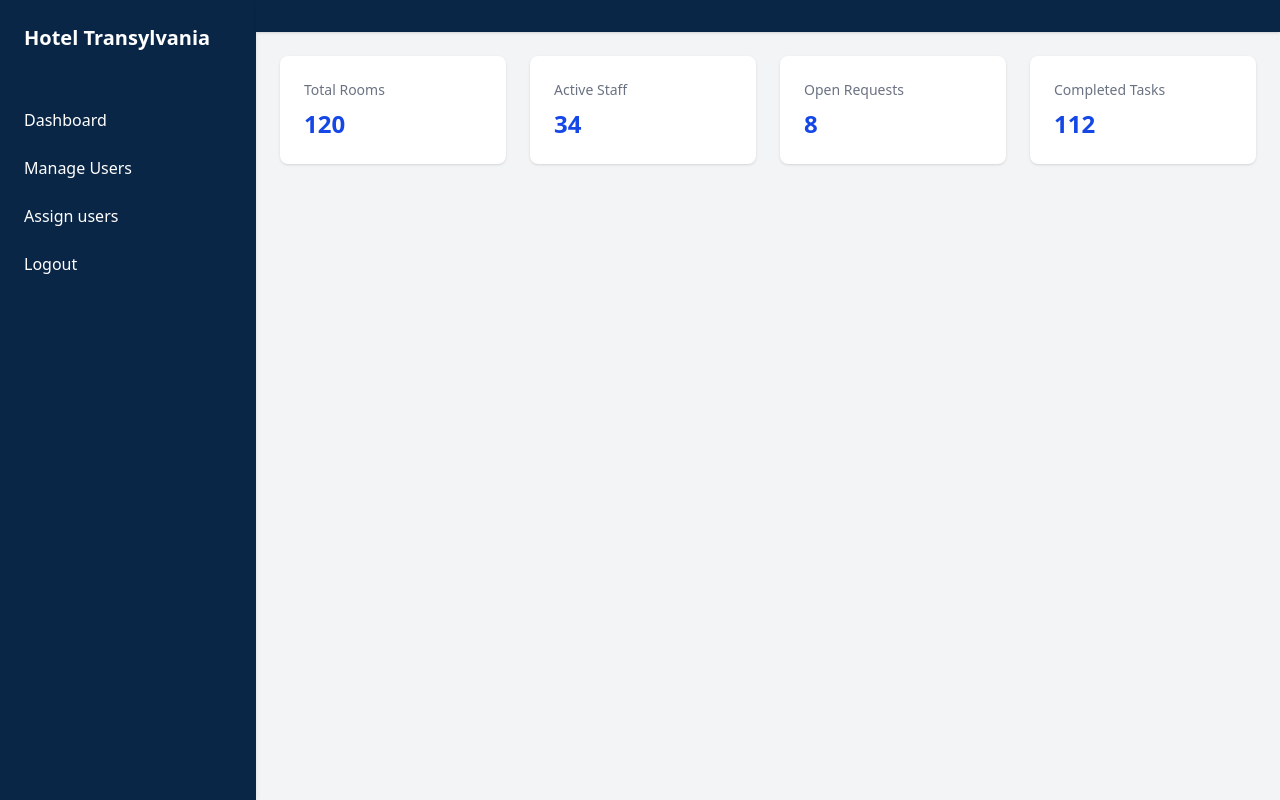
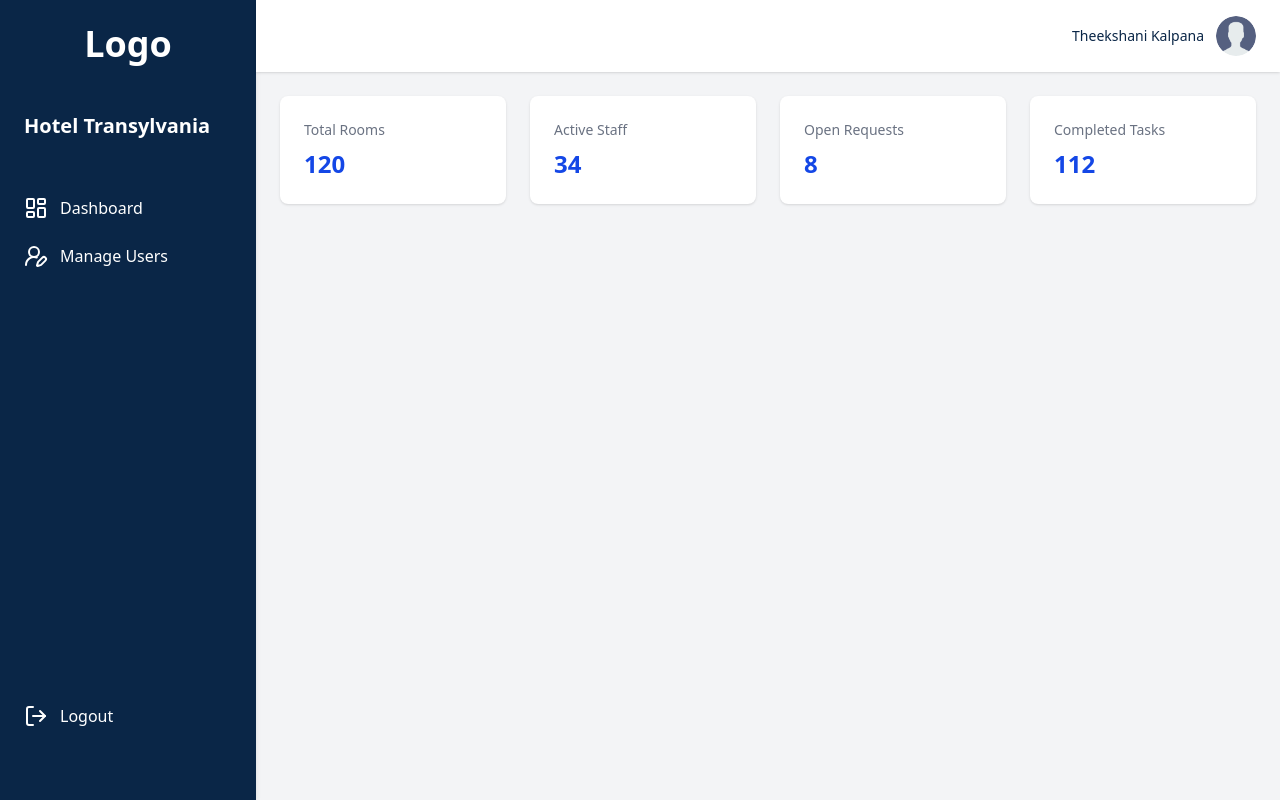
Before and after one commit to vinuwa98/Hotel-Transylvania_FrontEnd, a React (Vite) app: page /dashboard in a window 1280 px wide. Built offline with nearby package versions, Linux system fonts and the light colour scheme.

Commit message:
Update dashboard changes

```diff
--- a/package.json
+++ b/package.json
@@ -11,6 +11,7 @@
   },
   "dependencies": {
     "@tailwindcss/vite": "^4.1.10",
+    "lucide-react": "^0.523.0",
     "react": "^19.1.0",
     "react-dom": "^19.1.0",
     "react-router-dom": "^7.6.2",
--- a/src/Components/molecules/Header.jsx
+++ b/src/Components/molecules/Header.jsx
@@ -1,9 +1,15 @@
 import React from 'react'
 import { themeColors } from '../../Theme/colors';
+import user from '../../assets/user.png';
 
 const Header = ({ title }) => (
-  <header className="shadow px-6 py-4" style={{backgroundColor: themeColors.DarkBlue}}>
-    <h1 className="text-2xl font-semibold" style={{color: themeColors.White}}>{title}</h1>
+  <header className="shadow px-6 py-4 flex items-center justify-between" style={{backgroundColor: themeColors.White}}>
+    <div className="flex items-center gap-x-3 ml-auto">
+      <h2 className="text-sm font-medium text-right" style={{ color: themeColors.DarkBlue}}>
+         <span>Theekshani Kalpana</span>
+      </h2>
+      <img src={user} alt="user" className="h-10 w-10 rounded-full object-cover" />
+    </div>
   </header>
 );
 
--- a/src/Components/organisms/Sidebar.jsx
+++ b/src/Components/organisms/Sidebar.jsx
@@ -1,18 +1,48 @@
 import React from 'react'
+import { useNavigate } from 'react-router-dom';
 import { themeColors } from '../../Theme/colors';
-//import { Home, Users, Settings } from 'lucide-react';
+import { LayoutDashboard, UserRoundPen, LogOut} from 'lucide-react';
 
 
-const Sidebar = () => (
-  <aside className="w-64 shadow-md h-full hidden md:block" style={{backgroundColor: themeColors.DarkBlue}}>
-    <div className="p-6 font-bold text-xl text-blue-700" style={{ color: themeColors.White }}>Hotel Transylvania</div>
-    <nav className="mt-6 space-y-2">
-        <a href="#" className="block px-6 py-2  hover:bg-blue-100" style={{ color: themeColors.White }}>Dashboard</a>
-        <a href="#" className="block px-6 py-2  hover:bg-blue-100 rounded-md" style={{ color: themeColors.White }}>Manage Users</a>
-        <a href="#" className="block px-6 py-2  hover:bg-blue-100 rounded-md" style={{ color: themeColors.White }}>Assign users</a>
-        <a href="#" className="block px-6 py-2  hover:bg-blue-100 rounded-md" style={{ color: themeColors.White }}>Logout</a>
-    </nav>
-  </aside>
-);
+const Sidebar = () => {
+  const navigate = useNavigate();
+
+  const handleLogout = () => {
+    navigate('/');
+  }
+
+  return (
+    <aside className="w-64 shadow-md h-full hidden md:flex flex-col" style={{backgroundColor: themeColors.DarkBlue}}>
+
+      <div className="p-6 font-bold text-4xl text-blue-700 text-center" style={{ color: themeColors.White }}>Logo</div>
+      <div className="p-6 font-bold text-xl text-blue-700" style={{ color: themeColors.White }}>Hotel Transylvania</div>
+
+      <nav className="mt-6 space-y-2">
+          <a href="#" className="flex items-center gap-3 px-6 py-2  hover:bg-blue-400 rounded-md" style={{ color: themeColors.White}}>
+              <LayoutDashboard/>
+              <span>Dashboard</span>
+            </a>
+          <a href="#" className="flex items-center gap-3 px-6 py-2  hover:bg-blue-400 rounded-md" style={{ color: themeColors.White }}>
+              <UserRoundPen />
+              <span>Manage Users</span>
+          </a>
+      </nav>
+
+      <div className="mt-auto mb-16">
+        <button
+          onClick={handleLogout}
+          className="flex items-center gap-3 px-6 py-2 hover:bg-blue-400 rounded-md w-full text-left"
+          style={{ color: themeColors.White }}
+        >
+          <LogOut />
+          <span>Logout</span>
+        </button>
+      </div>
+    </aside>
+  );
+
+};
+
+
 
 export default Sidebar
```
Also changed, not shown: src/assets/user.png (added), 1 other file (tests, documents, lock files or other folders).
